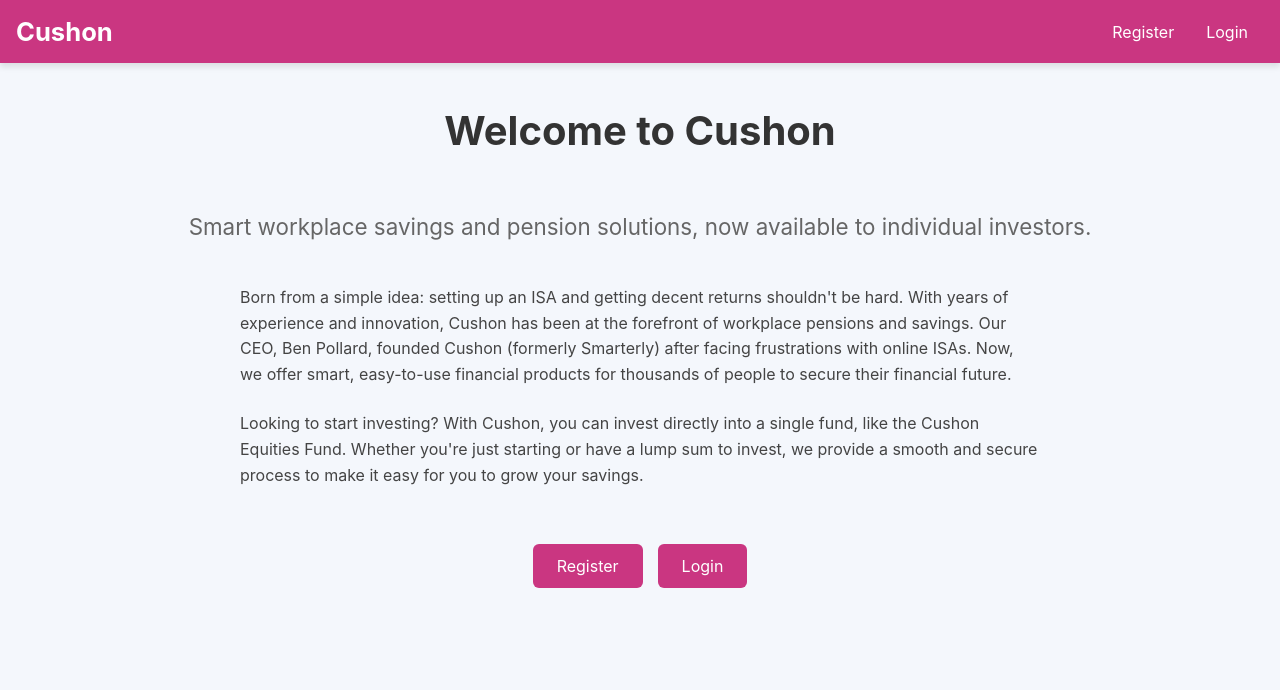
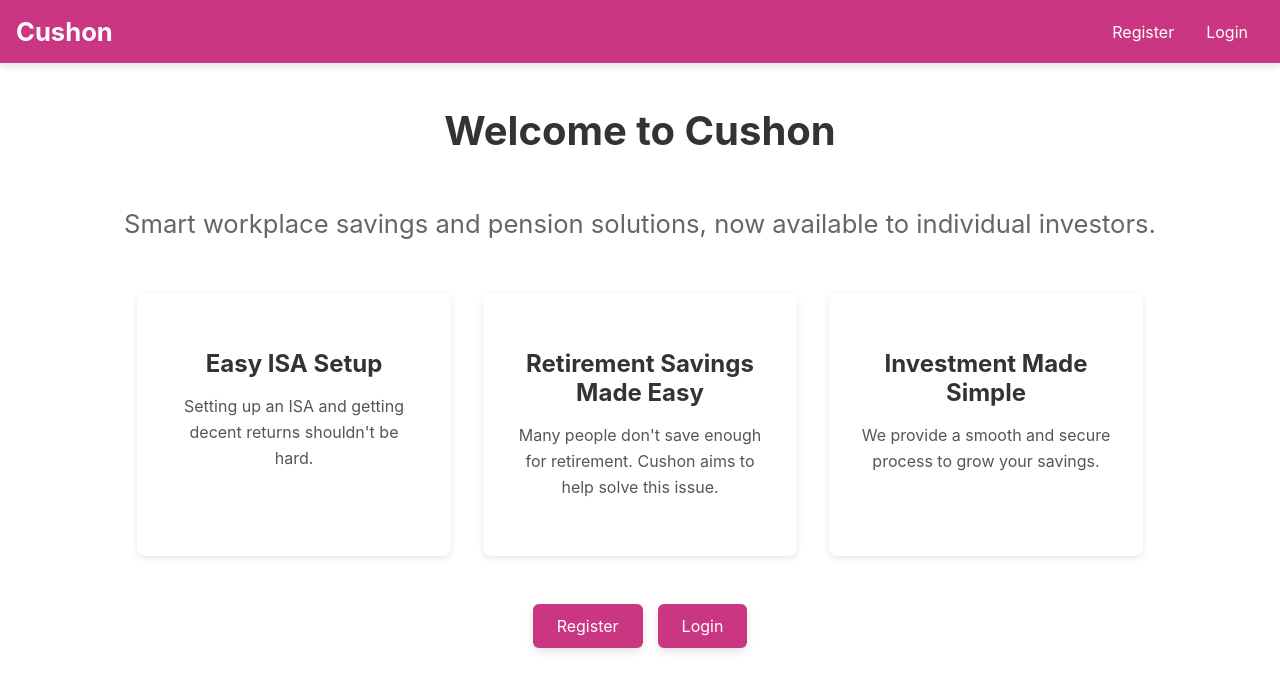
Before and after one commit to Shafiul23/cushon-invest, a React (Create React App) app in the folder client/: page / in a window 1280 px wide. Shown: the top 690 px of the page. Built offline with nearby package versions, Linux system fonts and the light colour scheme.

Commit message:
updated home page

```diff
--- a/client/src/pages/Home/Home.module.css
+++ b/client/src/pages/Home/Home.module.css
@@ -1,4 +1,4 @@
-.container {
+/* .container {
   display: flex;
   flex-direction: column;
   align-items: center;
@@ -6,25 +6,40 @@
   background-color: #f4f7fc;
   min-height: 90vh;
   box-sizing: border-box;
+} */
+
+.container {
+  display: flex;
+  flex-direction: column;
+  align-items: center;
+  padding: 1rem;
+  background-size: cover;
+  background-position: center;
+  color: white;
+  min-height: 90vh;
+  box-sizing: border-box;
 }
 
 .title {
-  font-size: 2rem;
+  font-size: 3rem;
+  font-weight: bold;
   color: #333;
-  margin-bottom: 2rem;
+  margin-bottom: 1.5rem;
 }
 
 .subtitle {
-  font-size: 1.4rem;
+  font-size: 1.6rem;
   color: #666;
+  margin-bottom: 3rem;
 }
 
 .description {
   font-size: 1.2rem;
   margin-bottom: 2rem;
   text-align: left;
-  line-height: 1.4;
-  max-width: 800px;
+  line-height: 1.8;
+  max-width: 900px;
+  color: #f4f4f4;
 }
 
 p {
@@ -32,6 +47,34 @@
   color: #444;
   margin-bottom: 1.5rem;
   line-height: 1.6;
+}
+
+.cards {
+  display: flex;
+  gap: 2rem;
+  flex-wrap: wrap;
+  justify-content: center;
+  margin-bottom: 3rem;
+}
+
+.card {
+  background-color: #ffffff;
+  border-radius: 8px;
+  padding: 2rem;
+  box-shadow: 0 2px 6px rgba(0, 0, 0, 0.1);
+  width: 250px;
+  text-align: center;
+}
+
+.card h3 {
+  font-size: 1.5rem;
+  color: #333;
+  margin-bottom: 1rem;
+}
+
+.card p {
+  font-size: 1rem;
+  color: #555;
 }
 
 .buttonGroup {
@@ -51,16 +94,19 @@
   color: white;
   text-align: center;
   cursor: pointer;
-  transition: background-color 0.3s ease;
+  transition: all 0.3s ease;
   width: 90%;
-}
-
-.buttonPrimary {
+  box-shadow: 0 4px 8px rgba(0, 0, 0, 0.1);
   background-color: #ca3681;
 }
 
 .buttonPrimary:hover {
   background-color: #ad2f6e;
+  transform: scale(1.05);
+}
+
+.buttonPrimary:active {
+  transform: scale(0.98);
 }
 
 @media (min-width: 768px) {
--- a/client/src/pages/Home/Home.tsx
+++ b/client/src/pages/Home/Home.tsx
@@ -4,6 +4,7 @@
 
 function Home() {
   const { userId } = useAuth();
+
   return (
     <div className={styles.container}>
       <h1 className={styles.title}>Welcome to Cushon</h1>
@@ -11,22 +12,25 @@
         Smart workplace savings and pension solutions, now available to
         individual investors.
       </p>
-      <div className={styles.description}>
-        <p>
-          Born from a simple idea: setting up an ISA and getting decent returns
-          shouldn't be hard. With years of experience and innovation, Cushon has
-          been at the forefront of workplace pensions and savings. Our CEO, Ben
-          Pollard, founded Cushon (formerly Smarterly) after facing frustrations
-          with online ISAs. Now, we offer smart, easy-to-use financial products
-          for thousands of people to secure their financial future.
-        </p>
-        <p>
-          Looking to start investing? With Cushon, you can invest directly into
-          a single fund, like the Cushon Equities Fund. Whether you're just
-          starting or have a lump sum to invest, we provide a smooth and secure
-          process to make it easy for you to grow your savings.
-        </p>
+
+      <div className={styles.cards}>
+        <div className={styles.card}>
+          <h3>Easy ISA Setup</h3>
+          <p>Setting up an ISA and getting decent returns shouldn't be hard.</p>
+        </div>
+        <div className={styles.card}>
+          <h3>Retirement Savings Made Easy</h3>
+          <p>
+            Many people don't save enough for retirement. Cushon aims to help
+            solve this issue.
+          </p>
+        </div>
+        <div className={styles.card}>
+          <h3>Investment Made Simple</h3>
+          <p>We provide a smooth and secure process to grow your savings.</p>
+        </div>
       </div>
+
       <div className={styles.buttonGroup}>
         {!userId ? (
           <>
```
